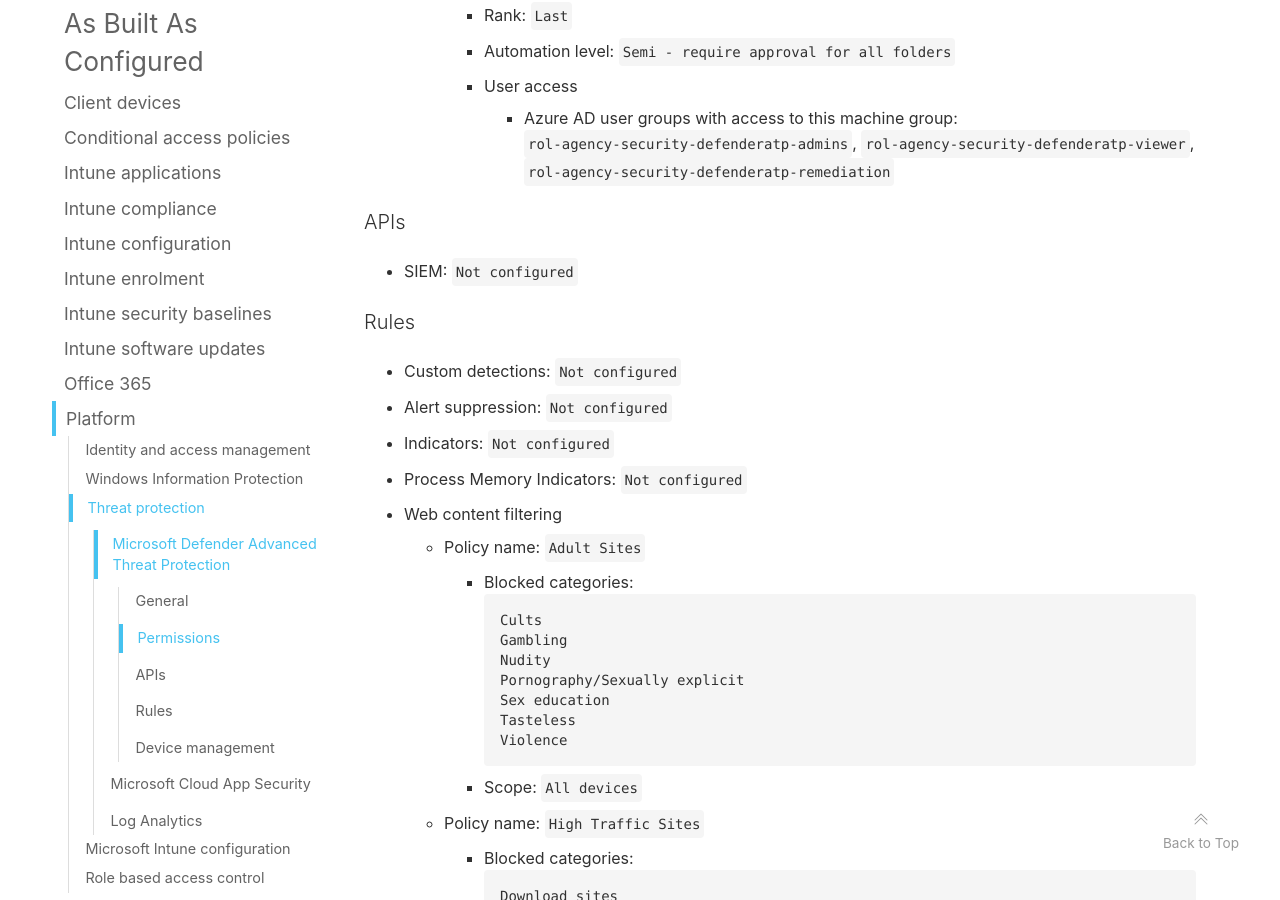
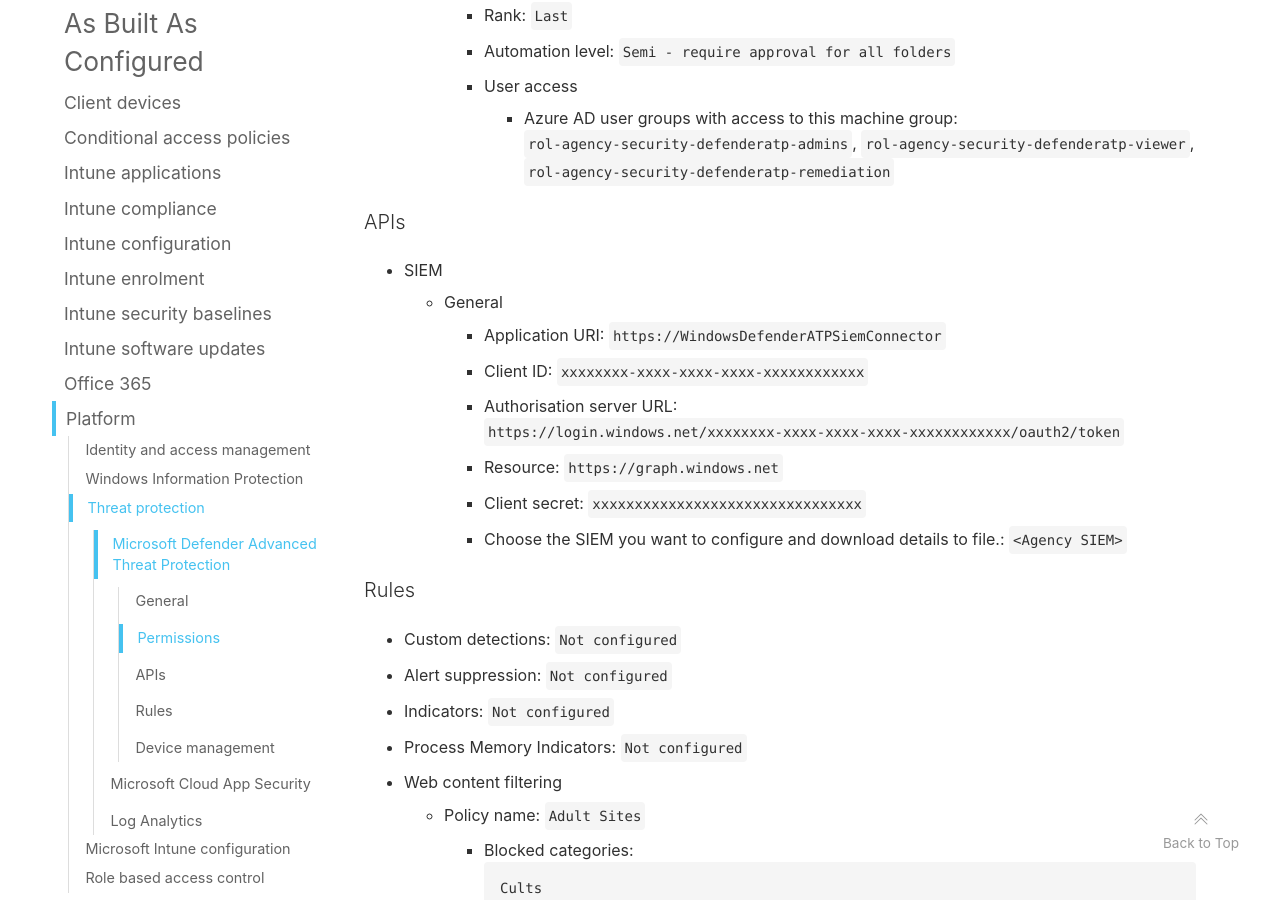
Before and after one commit to ASD-Blueprint/desktop.gov.au, a Jekyll site: the page built from blueprint/abac/platform.md, in a window 1280 px wide and 900 px high, scrolled down 19034 px. Built offline with Jekyll 4.4.1, drawn with Linux system fonts in a browser that asks for light colours; comment, search, counter and statistics services are not loaded.

Commit message:
Updated the ABAC for the App registration for the SIEM integration

```diff
--- a/blueprint/abac/platform.md
+++ b/blueprint/abac/platform.md
@@ -542,7 +542,14 @@
 
 #### APIs
 
-* SIEM: `Not configured`
+* SIEM
+  * General
+    * Application URI: `https://WindowsDefenderATPSiemConnector`
+    * Client ID: `xxxxxxxx-xxxx-xxxx-xxxx-xxxxxxxxxxxx`
+    * Authorisation server URL: `https://login.windows.net/xxxxxxxx-xxxx-xxxx-xxxx-xxxxxxxxxxxx/oauth2/token`
+    * Resource: `https://graph.windows.net`
+    * Client secret: `xxxxxxxxxxxxxxxxxxxxxxxxxxxxxxxx`
+    * Choose the SIEM you want to configure and download details to file.: `<Agency SIEM>`
 
 #### Rules
 
```
Also changed, not shown: blueprint/platform.md (+1 -0 lines).
